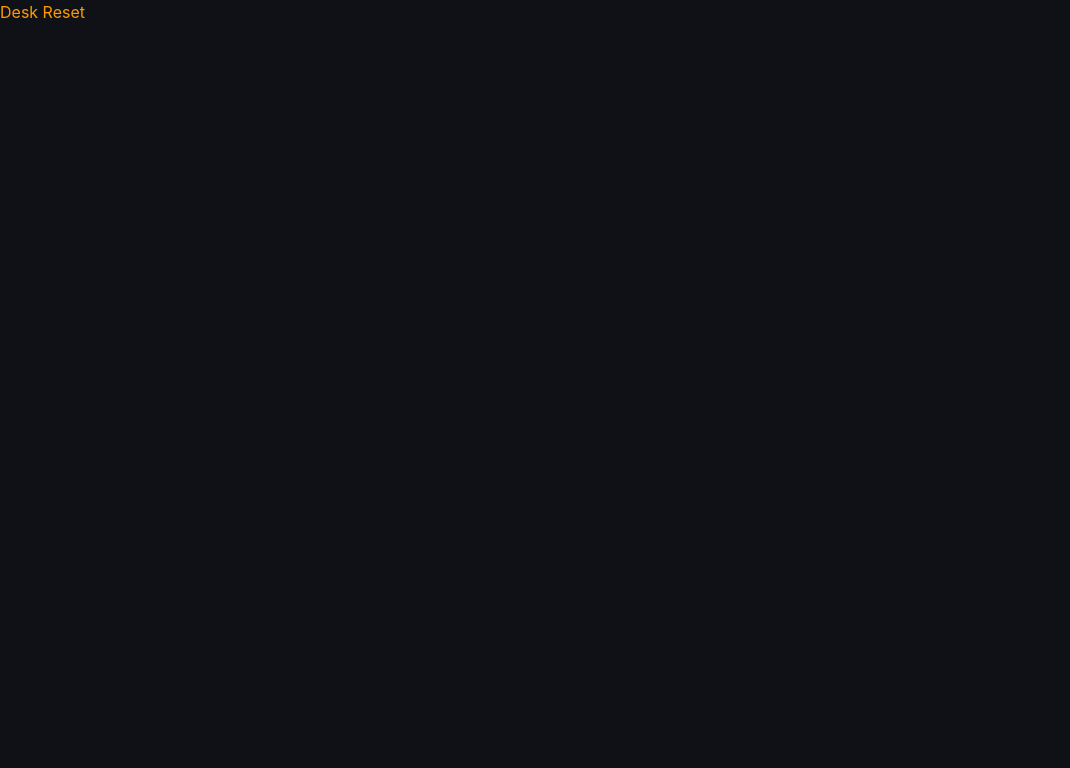
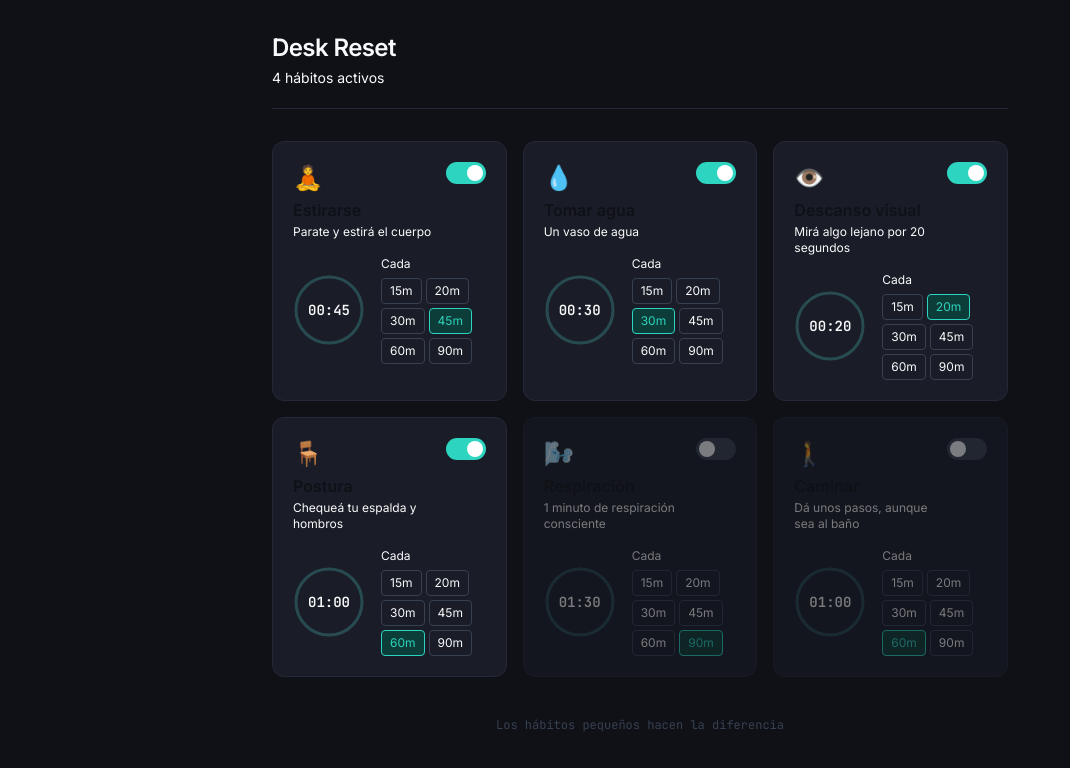
Before and after one commit to leisosag/desk-reset, a React (Vite) app: page / in a window 1280 px wide. Shown: the top 768 px of the page, without its empty margins (0-1070 px from the left). Built offline with nearby package versions, Linux system fonts and the light colour scheme.

Commit message:
feat: add habit cards

```diff
--- a/src/App.css
+++ /dev/null
@@ -1,12 +0,0 @@
-* {
-  box-sizing: border-box;
-  margin: 0;
-  padding: 0;
-}
-
-body {
-  background: #0f1117;
-  color: #f9fafb;
-  font-family: 'Inter', sans-serif;
-  min-height: 100vh;
-}
--- a/src/App.jsx
+++ b/src/App.jsx
@@ -1,12 +1,37 @@
-import { useState, useEffect, useRef, useCallback } from 'react';
-import './App.css';
+import { HABITS } from './data/habits';
+import HabitCard from './components/HabitCard';
 
-function App() {
+export default function App() {
   return (
-    <>
-      <p className="text-amber-500">Desk Reset</p>
-    </>
+    <div className="max-w-3xl mx-auto px-4 py-8 pb-16">
+      <header className="mb-8">
+        <h1 className="text-2xl font-semibold text-text-primary tracking-tight">
+          Desk Reset
+        </h1>
+        <p className="text-text-muted text-sm mt-1">
+          {HABITS.filter((h) => h.defaultEnabled).length} hábitos activos
+        </p>
+        <div className="h-px bg-border mt-5" />
+      </header>
+
+      <main>
+        <div
+          className="grid gap-4"
+          style={{
+            gridTemplateColumns: 'repeat(auto-fill, minmax(220px, 1fr))',
+          }}
+        >
+          {HABITS.map((habit) => (
+            <HabitCard key={habit.id} habit={habit} />
+          ))}
+        </div>
+      </main>
+
+      <footer className="mt-10 text-center">
+        <p className="font-mono text-xs text-border-muted">
+          Los hábitos pequeños hacen la diferencia
+        </p>
+      </footer>
+    </div>
   );
 }
-
-export default App;
--- /dev/null
+++ b/src/components/HabitCard.jsx
@@ -0,0 +1,89 @@
+import { INTERVAL_OPTIONS } from '../data/habits';
+
+export default function HabitCard({ habit }) {
+  const { icon, name, description, defaultInterval, defaultEnabled } = habit;
+
+  return (
+    <div
+      className={`bg-surface border border-border rounded-xl p-5 flex flex-col gap-4 ${!defaultEnabled ? 'opacity-45' : ''}`}
+    >
+      {/* Header */}
+      <div className="flex justify-between items-start">
+        <div>
+          <div className="text-2xl mb-1">{icon}</div>
+          <div className="text-text-primary font-semibold text-base">
+            {name}
+          </div>
+          <div className="text-text-muted text-xs mt-0.5">{description}</div>
+        </div>
+
+        {/* Toggle */}
+        <div
+          className="relative flex-shrink-0 w-10 h-[22px] rounded-full"
+          style={{ background: defaultEnabled ? '#2dd4bf' : '#374151' }}
+        >
+          <div
+            className="absolute top-[3px] w-4 h-4 rounded-full bg-white"
+            style={{ left: defaultEnabled ? 21 : 3 }}
+          />
+        </div>
+      </div>
+
+      {/* Timer ring + interval selector */}
+      <div className="flex items-center gap-4">
+        {/* Ring  */}
+        <div className="relative w-[72px] h-[72px] flex-shrink-0">
+          <svg
+            width={72}
+            height={72}
+            style={{ transform: 'rotate(-90deg)' }}
+            aria-hidden="true"
+          >
+            <circle
+              cx={36}
+              cy={36}
+              r={33}
+              fill="none"
+              stroke="#252836"
+              strokeWidth={3}
+            />
+            <circle
+              cx={36}
+              cy={36}
+              r={33}
+              fill="none"
+              stroke="#2dd4bf33"
+              strokeWidth={3}
+              strokeDasharray={207}
+              strokeDashoffset={0}
+              strokeLinecap="round"
+            />
+          </svg>
+          <div className="absolute inset-0 flex items-center justify-center font-mono text-sm font-semibold text-text-muted">
+            {String(Math.floor(defaultInterval / 60)).padStart(2, '0')}:
+            {String(defaultInterval % 60).padStart(2, '0')}
+          </div>
+        </div>
+
+        {/* Interval selector */}
+        <div className="flex-1">
+          <div className="text-text-muted text-xs mb-1.5">Cada</div>
+          <div className="flex gap-1 flex-wrap">
+            {INTERVAL_OPTIONS.map((min) => (
+              <button
+                key={min}
+                className={`px-2 py-1 rounded text-xs border cursor-pointer ${
+                  min === defaultInterval
+                    ? 'border-teal bg-teal-bg text-teal'
+                    : 'border-border-muted bg-transparent text-text-muted'
+                }`}
+              >
+                {min}m
+              </button>
+            ))}
+          </div>
+        </div>
+      </div>
+    </div>
+  );
+}
--- /dev/null
+++ b/src/data/habits.js
@@ -0,0 +1,52 @@
+export const INTERVAL_OPTIONS = [15, 20, 30, 45, 60, 90];
+
+export const HABITS = [
+  {
+    id: "stretch",
+    name: "Estirarse",
+    description: "Parate y estirá el cuerpo",
+    icon: "🧘",
+    defaultInterval: 45,
+    defaultEnabled: true,
+  },
+  {
+    id: "water",
+    name: "Tomar agua",
+    description: "Un vaso de agua",
+    icon: "💧",
+    defaultInterval: 30,
+    defaultEnabled: true,
+  },
+  {
+    id: "eyes",
+    name: "Descanso visual",
+    description: "Mirá algo lejano por 20 segundos",
+    icon: "👁️",
+    defaultInterval: 20,
+    defaultEnabled: true,
+  },
+  {
+    id: "posture",
+    name: "Postura",
+    description: "Chequeá tu espalda y hombros",
+    icon: "🪑",
+    defaultInterval: 60,
+    defaultEnabled: true,
+  },
+  {
+    id: "breathe",
+    name: "Respiración",
+    description: "1 minuto de respiración consciente",
+    icon: "🌬️",
+    defaultInterval: 90,
+    defaultEnabled: false,
+  },
+  {
+    id: "walk",
+    name: "Caminar",
+    description: "Dá unos pasos, aunque sea al baño",
+    icon: "🚶",
+    defaultInterval: 60,
+    defaultEnabled: false,
+  },
+];
--- a/src/index.css
+++ b/src/index.css
@@ -1,2 +1,83 @@
+@import url('https://fonts.googleapis.com/css2?family=Inter:wght@300;400;500;600&family=JetBrains+Mono:wght@400;600&display=swap');
+
 @import 'tailwindcss';
-@import url('https://fonts.googleapis.com/css2?family=Inter:wght@300;400;500;600&family=JetBrains+Mono:wght@400;600&display=swap');
+@import 'tailwindcss/theme' layer(theme);
+
+@tailwind base;
+@tailwind components;
+@tailwind utilities;
+
+@theme {
+  --color-base: #0f1117;
+  --color-surface: #1a1d27;
+  --color-border: #252836;
+  --color-border-muted: #374151;
+  --color-teal: #2dd4bf;
+  --color-teal-light: #99f6e4;
+  --color-teal-bg: #0d3d38;
+  --color-teal-dim: #2dd4bf33;
+
+  --font-sans: 'Inter', sans-serif;
+  --font-mono: 'JetBrains Mono', 'Courier New', monospace;
+}
+
+@layer base {
+  * {
+    box-sizing: border-box;
+    margin: 0;
+    padding: 0;
+  }
+
+  body {
+    @apply bg-base text-gray-50 font-sans min-h-screen;
+  }
+
+  button:focus-visible {
+    @apply outline-none ring-2 ring-teal ring-offset-2 ring-offset-base;
+  }
+
+  @media (prefers-reduced-motion: reduce) {
+    * {
+      animation: none !important;
+      transition: none !important;
+    }
+  }
+}
+
+@layer components {
+  .habit-card {
+    @apply bg-surface rounded-xl p-5 flex flex-col gap-4 transition-all duration-300;
+  }
+
+  .habit-card--due {
+    @apply border border-teal shadow-[0_0_16px_rgba(45,212,191,0.12)];
+  }
+
+  .habit-card--idle {
+    @apply border border-border;
+  }
+
+  .habit-card--disabled {
+    @apply opacity-45;
+  }
+
+  .btn-primary {
+    @apply flex-1 bg-teal border-none rounded-lg text-base font-bold text-sm py-2 cursor-pointer transition-opacity hover:opacity-90;
+  }
+
+  .btn-secondary {
+    @apply flex-1 bg-surface border border-border-muted rounded-lg text-gray-400 text-sm py-2 cursor-pointer transition-colors hover:border-gray-500;
+  }
+
+  .interval-btn {
+    @apply px-2 py-1 rounded text-[11px] cursor-pointer transition-all duration-150 border;
+  }
+
+  .interval-btn--active {
+    @apply border-teal bg-teal-bg text-teal;
+  }
+
+  .interval-btn--inactive {
+    @apply border-border-muted bg-transparent text-gray-500 hover:border-gray-500 hover:text-gray-400;
+  }
+}
```
